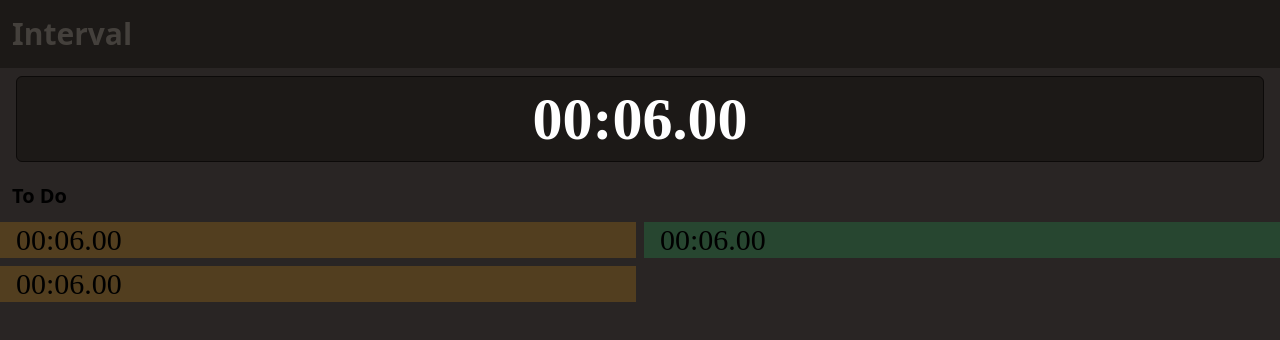
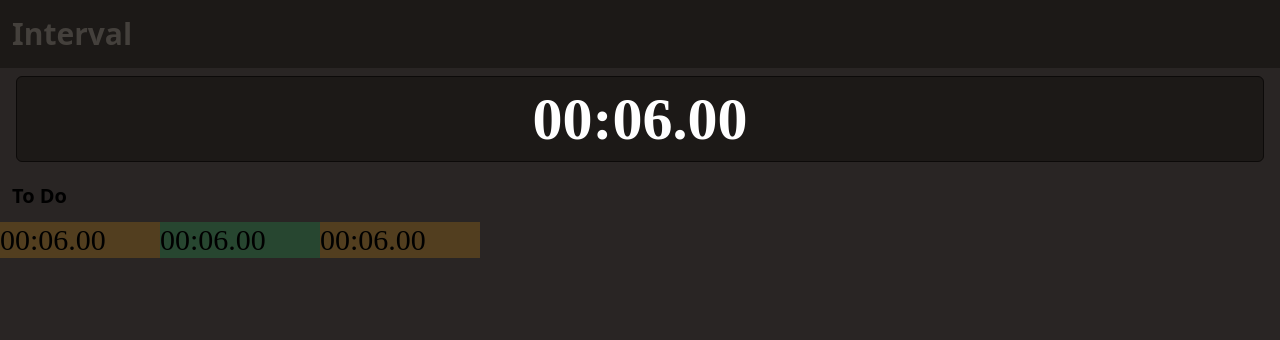
Before and after one commit to rogierborst/interval, a Nuxt app: page / in a window 1280 px wide. Shown: the top 340 px of the page. Built offline with nearby package versions, Linux system fonts and the light colour scheme.

Commit message:
introduce IntervalsList component

```diff
--- a/app/app.vue
+++ b/app/app.vue
@@ -1,5 +1,6 @@
 <script setup>
 import { useIntervalsStore } from '~/useIntervalsStore.js';
+import IntervalsList from '~/components/IntervalsList.vue';
 
 const intervalsStore = useIntervalsStore();
 const { upcomingIntervals, finishedIntervals } = storeToRefs(intervalsStore);
@@ -34,25 +35,9 @@ useHead({ title: 'Interval 🏃🏼‍♂️' });
         </div>
 
         <h2 v-if="upcomingIntervals.length" class="p-3 font-bold text-xl">To Do</h2>
-        <div class="grid grid-cols-2 gap-2">
-            <Interval
-                v-for="(interval, index) in upcomingIntervals"
-                :key="index"
-                :type="interval.type"
-                :length="interval.length"
-                class="px-4"
-            />
-        </div>
+        <IntervalsList :intervals="upcomingIntervals" />
 
         <h2 v-if="finishedIntervals.length" class="p-3 font-bold text-xl">Done</h2>
-        <div class="grid grid-cols-2 gap-2">
-            <Interval
-                v-for="(interval, index) in finishedIntervals"
-                :key="index"
-                :type="interval.type"
-                :length="interval.length"
-                class="px-4 opacity-70"
-            />
-        </div>
+        <IntervalsList :intervals="finishedIntervals" />
     </div>
 </template>
--- /dev/null
+++ b/app/components/IntervalsList.vue
@@ -0,0 +1,19 @@
+<script setup lang="ts">
+defineProps({
+    intervals: {
+        type: Array,
+        required: true,
+    }
+});
+</script>
+
+<template>
+<div class="grid grid-cols-8">
+    <Interval
+        v-for="(interval, index) in intervals"
+        :key="index"
+        :type="interval.type"
+        :length="interval.length"
+    />
+</div>
+</template>
```
